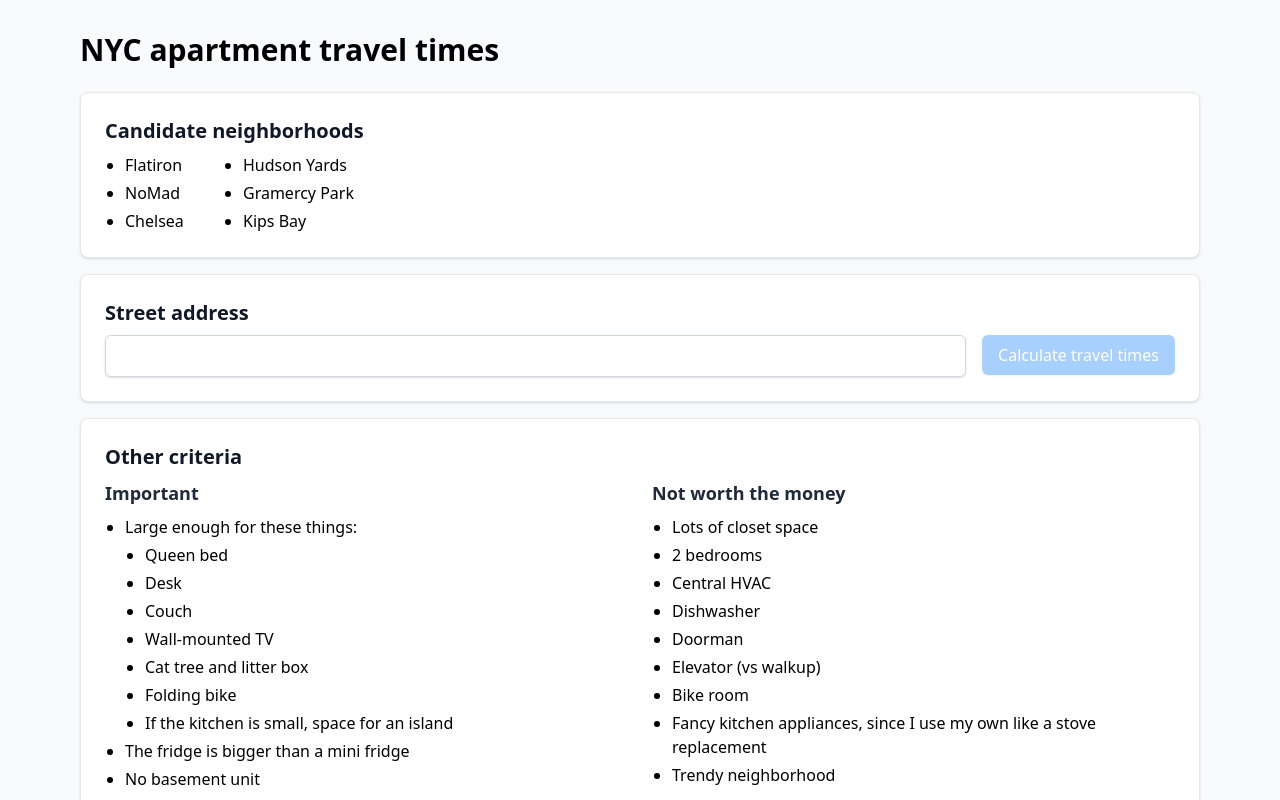
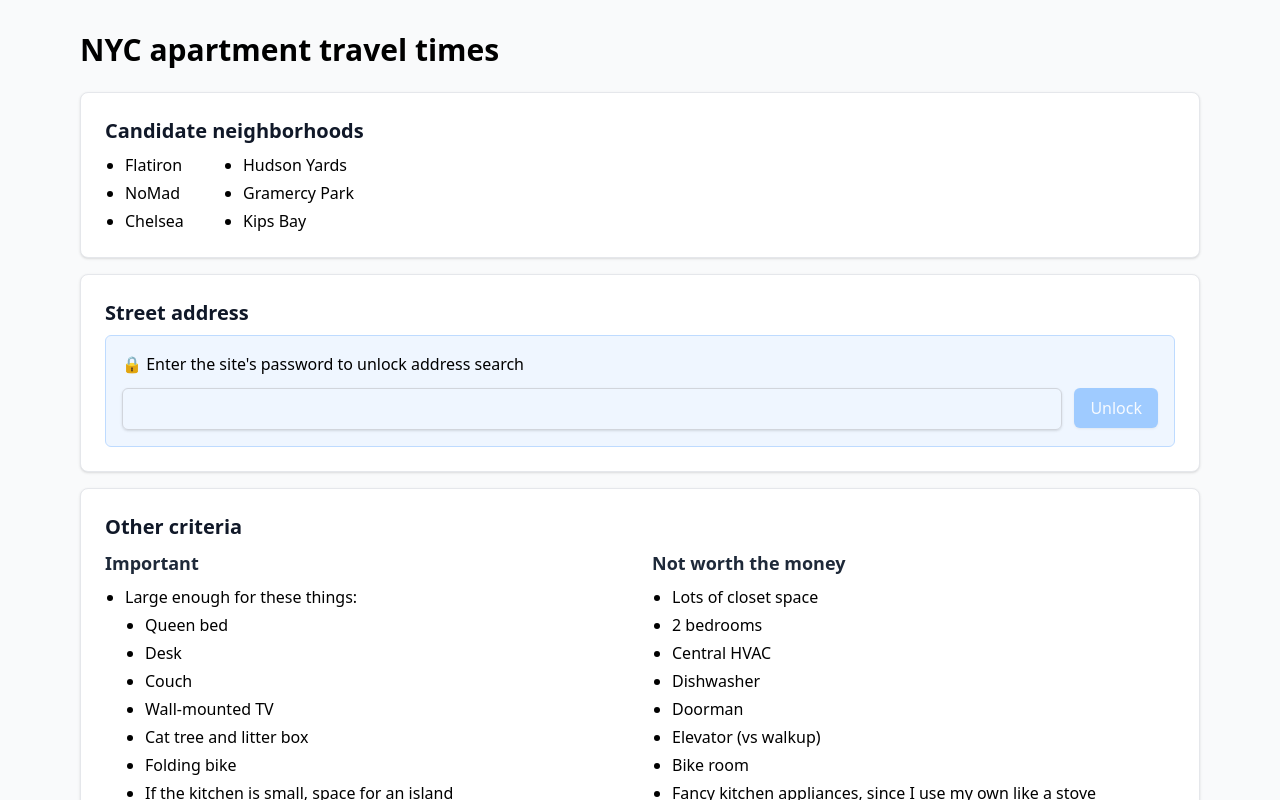
Before and after one commit to Eric-Arellano/apt-distances, a SvelteKit app: page / in a window 1280 px wide. Shown: the top 800 px of the page. Built offline with nearby package versions, Linux system fonts and the light colour scheme.

Commit message:
Add basic frontend for site login (#15)
The auth scheme isn't actually implemented yet. You can enter any
password and it will be accepted. This is only to get the design
implemented.

The design isn't fully finished because we still need some type of
loading & error state visualization.

```diff
--- /dev/null
+++ b/src/lib/components/Login.svelte
@@ -0,0 +1,28 @@
+<script lang="ts">
+	import authState from '$lib/state/auth.svelte';
+
+	let password = '';
+</script>
+
+<div class="flex flex-col space-y-3 rounded-md border border-blue-200 bg-blue-50 p-4">
+	<p>🔒 Enter the site's password to unlock address search</p>
+	<div class="flex flex-col space-y-3 sm:flex-row sm:space-y-0 sm:space-x-3">
+		<div class="flex-grow">
+			<input
+				type="password"
+				bind:value={password}
+				class="w-full rounded-md border border-gray-300 px-4 py-2 shadow-sm focus:border-blue-500 focus:ring-1 focus:ring-blue-500 focus:outline-none"
+				aria-label="Password"
+			/>
+		</div>
+		<div>
+			<button
+				class="w-full cursor-pointer rounded-md bg-blue-600 px-4 py-2 font-medium text-white shadow-sm hover:bg-blue-700 focus:ring-2 focus:ring-blue-500 focus:ring-offset-2 focus:outline-none disabled:cursor-not-allowed disabled:bg-blue-400 disabled:opacity-50 disabled:hover:bg-blue-400 sm:w-auto"
+				disabled={!password}
+				onclick={() => (authState.isAuthenticated = true)}
+			>
+				Unlock
+			</button>
+		</div>
+	</div>
+</div>
--- a/src/lib/components/address/Address.svelte
+++ /dev/null
@@ -1,37 +0,0 @@
-<script lang="ts">
-	import travelTimesRequest, { getTravelTimes } from '$lib/state/travelTimes.svelte';
-	import Card from '../Card.svelte';
-	import { isValidAddress } from './addressUtils.js';
-
-	let address = $state('');
-	let isRequestInFlight = $state(false);
-
-	function handleClick() {
-		if (isRequestInFlight) return;
-		isRequestInFlight = true;
-		travelTimesRequest.task = getTravelTimes().finally(() => {
-			isRequestInFlight = false;
-		});
-	}
-</script>
-
-<Card title="Street address">
-	<div class="flex flex-col space-y-4 sm:flex-row sm:space-y-0 sm:space-x-4">
-		<div class="flex-grow">
-			<input
-				type="text"
-				bind:value={address}
-				class="w-full rounded-md border border-gray-300 px-4 py-2 shadow-sm focus:border-blue-500 focus:ring-1 focus:ring-blue-500 focus:outline-none"
-			/>
-		</div>
-		<div>
-			<button
-				class="w-full cursor-pointer rounded-md bg-blue-600 px-4 py-2 font-medium text-white shadow-sm hover:bg-blue-700 focus:ring-2 focus:ring-blue-500 focus:ring-offset-2 focus:outline-none disabled:cursor-not-allowed disabled:bg-blue-400 disabled:opacity-50 disabled:hover:bg-blue-400 sm:w-auto"
-				disabled={!isValidAddress(address) || isRequestInFlight}
-				onclick={handleClick}
-			>
-				Calculate travel times
-			</button>
-		</div>
-	</div>
-</Card>
--- /dev/null
+++ b/src/lib/components/address/AddressCard.svelte
@@ -0,0 +1,14 @@
+<script lang="ts">
+	import Card from '../Card.svelte';
+	import AddressInput from './AddressInput.svelte';
+	import authState from '$lib/state/auth.svelte';
+	import Login from '../Login.svelte';
+</script>
+
+<Card title="Street address">
+	{#if authState.isAuthenticated}
+		<AddressInput />
+	{:else}
+		<Login />
+	{/if}
+</Card>
--- /dev/null
+++ b/src/lib/components/address/AddressInput.svelte
@@ -0,0 +1,34 @@
+<script lang="ts">
+	import travelTimesRequest, { getTravelTimes } from '$lib/state/travelTimes.svelte';
+	import { isValidAddress } from './addressUtils.js';
+
+	let address = $state('');
+	let isRequestInFlight = $state(false);
+
+	function handleClick() {
+		if (isRequestInFlight) return;
+		isRequestInFlight = true;
+		travelTimesRequest.task = getTravelTimes().finally(() => {
+			isRequestInFlight = false;
+		});
+	}
+</script>
+
+<div class="flex flex-col space-y-4 sm:flex-row sm:space-y-0 sm:space-x-4">
+	<div class="flex-grow">
+		<input
+			type="text"
+			bind:value={address}
+			class="w-full rounded-md border border-gray-300 px-4 py-2 shadow-sm focus:border-blue-500 focus:ring-1 focus:ring-blue-500 focus:outline-none"
+		/>
+	</div>
+	<div>
+		<button
+			class="w-full cursor-pointer rounded-md bg-blue-600 px-4 py-2 font-medium text-white shadow-sm hover:bg-blue-700 focus:ring-2 focus:ring-blue-500 focus:ring-offset-2 focus:outline-none disabled:cursor-not-allowed disabled:bg-blue-400 disabled:opacity-50 disabled:hover:bg-blue-400 sm:w-auto"
+			disabled={!isValidAddress(address) || isRequestInFlight}
+			onclick={handleClick}
+		>
+			Calculate travel times
+		</button>
+	</div>
+</div>
--- a/src/lib/components/address/index.ts
+++ b/src/lib/components/address/index.ts
@@ -1,3 +1,3 @@
-import Address from './Address.svelte';
+import Address from './AddressCard.svelte';
 
 export default Address;
--- /dev/null
+++ b/src/lib/state/auth.svelte.ts
@@ -0,0 +1,3 @@
+const authState = $state({ isAuthenticated: false });
+
+export default authState;
--- a/src/routes/+page.svelte
+++ b/src/routes/+page.svelte
@@ -1,5 +1,5 @@
 <script lang="ts">
-	import Address from '$lib/components/address';
+	import AddressCard from '$lib/components/address';
 	import TravelTimes from '$lib/components/travelTimes/index.js';
 	import Neighborhoods from '$lib/components/Neighborhoods.svelte';
 	import OtherCriteria from '$lib/components/criteria';
@@ -9,7 +9,7 @@
 	<div class="container mx-auto max-w-6xl px-4">
 		<h1 class="mb-6 text-center text-3xl font-bold md:text-left">NYC apartment travel times</h1>
 		<Neighborhoods />
-		<Address />
+		<AddressCard />
 		<TravelTimes />
 		<OtherCriteria />
 	</div>
```
